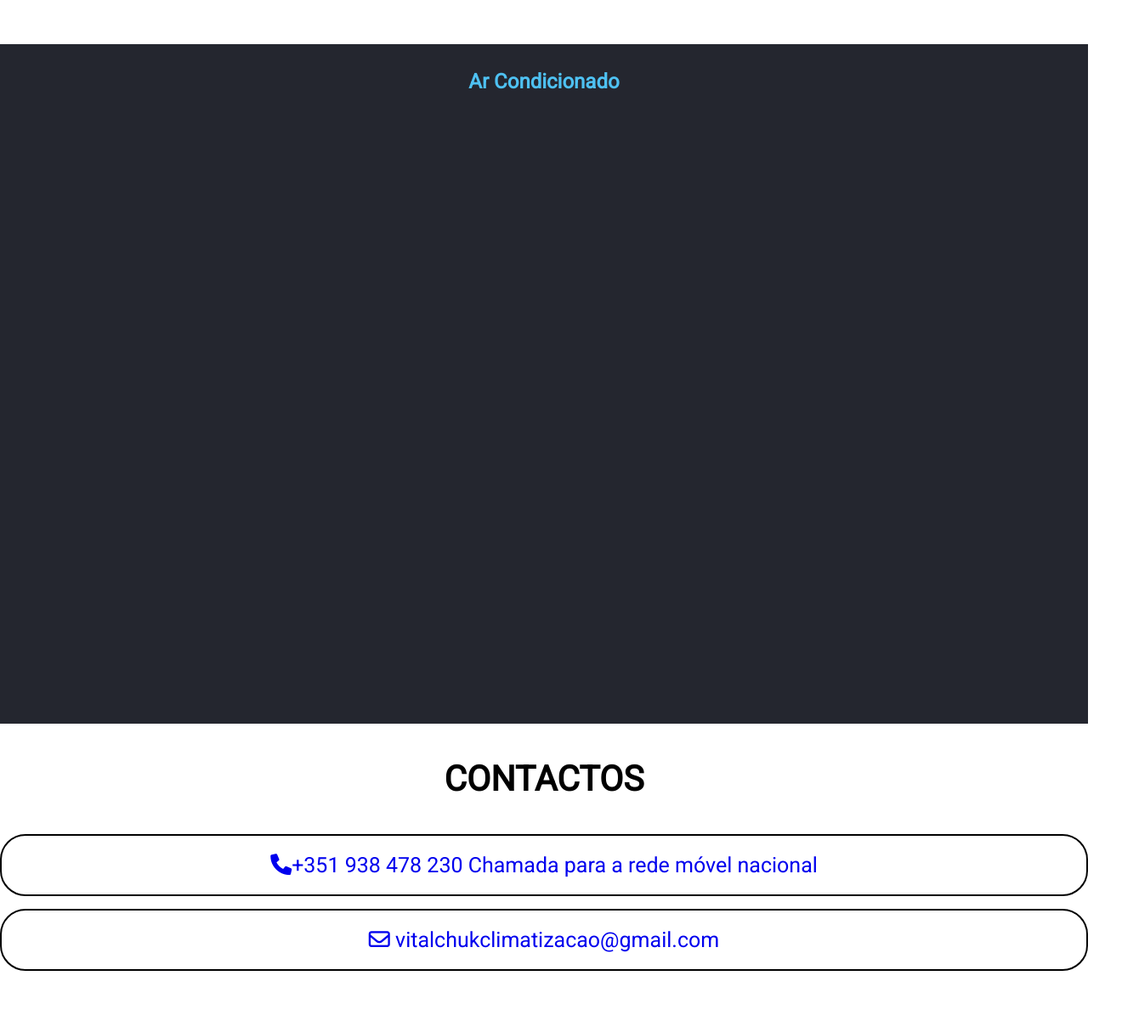
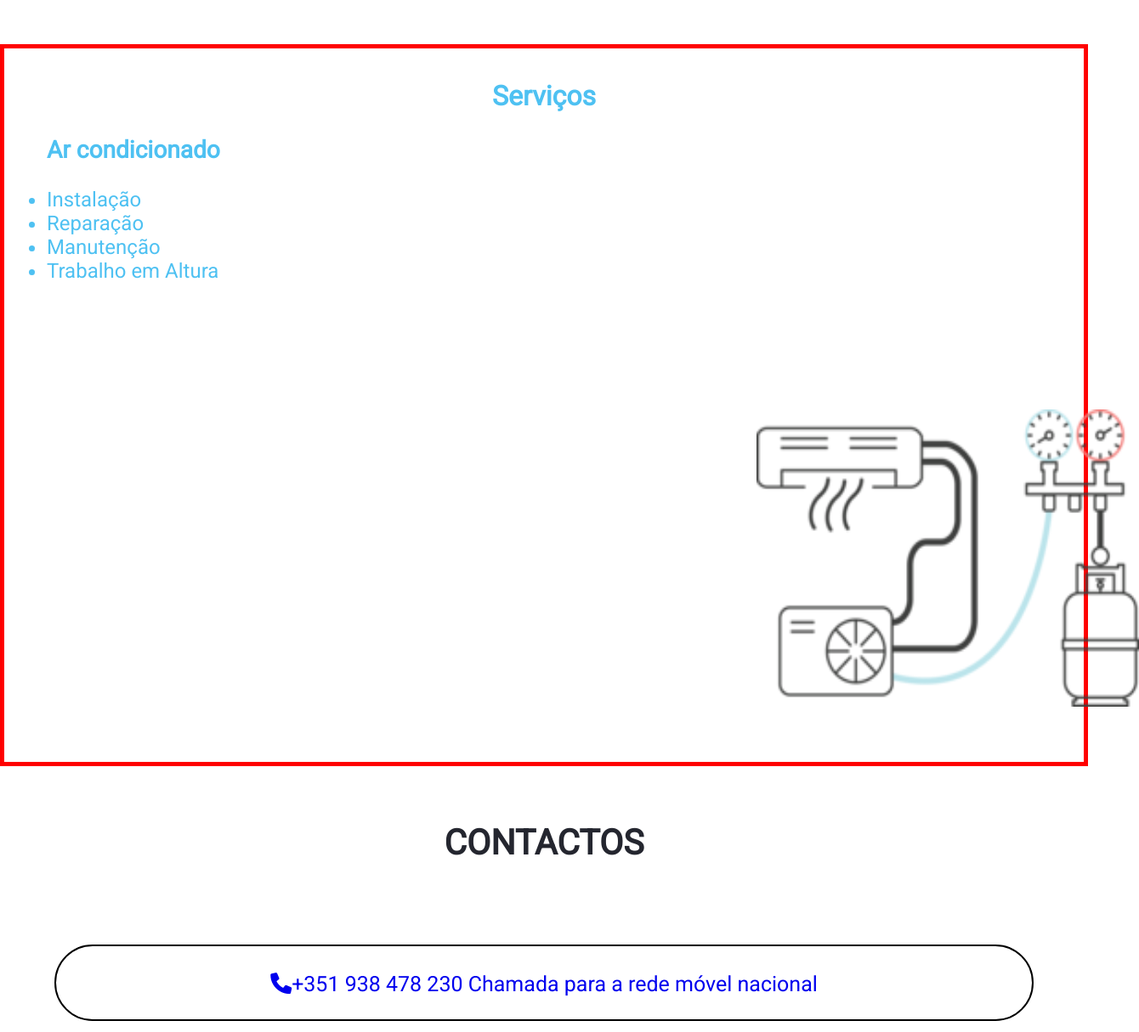
Before and after one commit to DanielePSilva/VITALCHUK-PROJETO, a plain HTML site: page index.html in a window 1280 px wide. Shown: the part 668-1883 px from the top of the page at 85% size, 1340 px wide, since content can reach past the window. Drawn offline with Linux system fonts and the light colour scheme.

Commit message:
add img ar condicionado

```diff
--- a/index.html
+++ b/index.html
@@ -41,7 +41,28 @@
 
     <div class="Servicos-list">
       <section id="servicos-list">
-        <h2>Ar Condicionado</h2>
+        <h2>Serviços</h2>
+
+        <ul class="lista-servico">
+          <h3>Ar condicionado</h3>
+          <li>Instalação</li>
+          <li>Reparação</li>
+          <li>Manutenção</li>
+          <li>Trabalho em Altura</li>
+        </ul>
+        <div class="">
+          <img class="ilust-back-color" src="./img/backg-ilust-color.png" />
+        </div>
+        <!-- <div class="imagem-services">
+          <img
+            class="ar-cond-img"
+            src="./img/ar-cond.jpg"
+            alt="Ar Condicionado"
+          />
+        </div> -->
+        <div class="">
+          <img src="" alt="" />
+        </div>
       </section>
     </div>
     <section class="box-contatos">
--- a/styles.css
+++ b/styles.css
@@ -10,10 +10,14 @@
 }
 body {
   width: 100%;
-  margin: 0%;
+  margin: 0;
+  padding: 0;
 }
 a {
   text-decoration: none;
+}
+h2 {
+  font-size: xx-large;
 }
 .container-insider-header-contact {
   height: 50px;
@@ -34,10 +38,6 @@ a {
   background-color: var(--secondary-color);
 }
 
-.search-div {
-  text-align: right;
-  padding: 20px;
-}
 .menu-box-top {
   display: flex;
   padding: 20px;
@@ -62,12 +62,31 @@ a {
   justify-content: center;
 }
 .Servicos-list {
-  height: 800px;
-  background-color: var(--third-color);
+  height: 850px;
+  background-color: var(--primary-color);
   color: var(--secondary-color);
   text-align: center;
   padding: 10px;
+  border: 5px solid red;
 }
+.ilust-back-color {
+  margin-left: 70%;
+  margin-top: 10%;
+  height: 350px;
+  width: 450px;
+}
+
+.lista-servico {
+  text-align: left;
+  font-size: x-large;
+}
+/* .imagem-services {
+  border: 2px solid red; */
+/*
+.ar-cond-img {
+  width: 400px;
+  height: 400px;
+} */
 
 .box-contatos {
   height: 700px;
@@ -77,25 +96,34 @@ a {
   width: 100%;
   font-size: 35px;
   text-align: center;
+  padding: 25px;
+  border: 1px;
+  background-color: var(--primary-color);
+  color: var(--third-color);
 }
+
 .container-phone {
   font-size: 25px;
-  width: 100%;
-  padding: 20px;
-  display: flex;
-  justify-content: center;
+  width: 90%;
+  height: 90px;
+  padding: 30px;
+  text-align: center;
   border: 2px solid black;
-  border-radius: 30px;
+  border-radius: 50px;
+  margin-top: 30px;
   margin-bottom: 15px;
+  margin-left: 5%;
 }
 .container-email {
   font-size: 25px;
-  width: 100%;
-  padding: 20px;
-  display: flex;
-  justify-content: center;
+  width: 90%;
+  height: 90px;
+  padding: 30px;
+  text-align: center;
   border: 2px solid black;
-  border-radius: 30px;
+  border-radius: 50px;
+  margin-bottom: 15px;
+  margin-left: 5%;
 }
 
 .avalia-section {
@@ -103,7 +131,7 @@ a {
 }
 .avalia {
   text-align: center;
-  padding: 50px;
+  padding: 40px;
   border: 1px solid black;
   border-radius: 15px;
 }
```
Also changed, not shown: img/ar-cond.jpg (renamed from Website/Foto de trabalho/Instalacao/1/1.jpg), img/backg-ilust-BP.png (added), img/backg-ilust-color.png (added), vitalchuk_all-03 (1).jpg (added), 5 other files.
